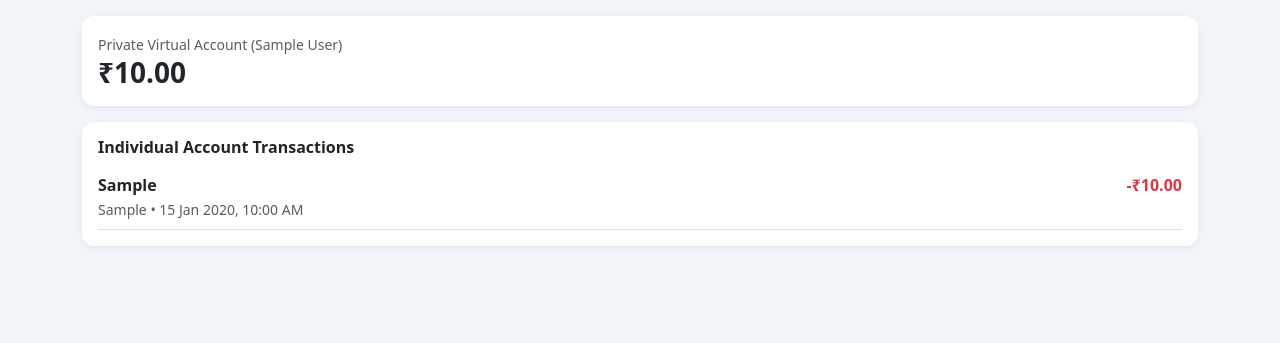
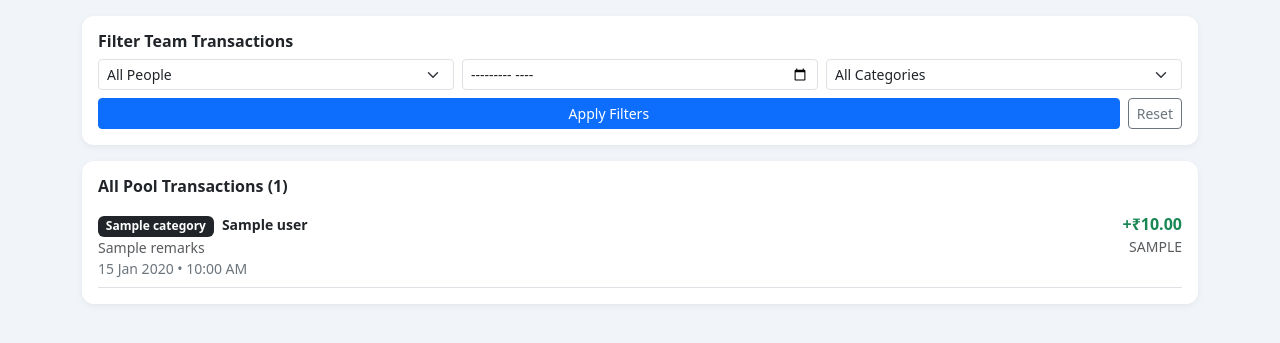
Before and after one commit to Bmk265/Tharvatha-Cheptha, a Flask app: template templates/all_transactions.html in a window 1280 px wide. Shown: the part 56-399 px from the top of the page. Run offline with Flask 3, Linux system fonts and the light colour scheme; tables that the repository leaves empty hold one stand-in row (values such as "Sample post"); the template is opened without the code that fills it: values that come from a table or form of the project are taken from there, most other values are stand-ins (such as "Sample title", 1, 10 or a date in 2020).

Commit message:
Update all_transactions.html

```diff
--- a/templates/all_transactions.html
+++ b/templates/all_transactions.html
@@ -1,37 +1,53 @@
 {% extends "base.html" %}
 {% block content %}
-<div class="card p-3 mb-3 bg-white">
-  <div class="d-flex justify-content-between align-items-center">
-    <div>
-      <small class="text-muted">Private Virtual Account ({{ viewed_user.name }})</small>
-      <h3 class="fw-bold mb-0">₹{{ "%.2f"|format(viewed_user.personal_balance) }}</h3>
-    </div>
-    {% if current_user.role == 'cashier' %}
-    <form method="GET">
-      <select name="user_id" class="form-select form-select-sm" onchange="this.form.submit()">
+<div class="card p-3 mb-3">
+  <h6 class="fw-bold mb-2">Filter Team Transactions</h6>
+  <form method="GET" class="row g-2">
+    <div class="col-4">
+      <select name="person" class="form-select form-select-sm">
+        <option value="">All People</option>
         {% for m in members %}
-          <option value="{{ m.id }}" {{ 'selected' if m.id == viewed_user.id else '' }}>{{ m.name }}</option>
+          <option value="{{ m.id }}" {{ 'selected' if person_filter == m.id|string else '' }}>{{ m.name }}</option>
         {% endfor %}
       </select>
-    </form>
-    {% endif %}
-  </div>
+    </div>
+    <div class="col-4">
+      <input type="month" name="month" value="{{ month_filter }}" class="form-control form-control-sm">
+    </div>
+    <div class="col-4">
+      <select name="category" class="form-select form-select-sm">
+        <option value="">All Categories</option>
+        {% for cat in categories %}
+          <option value="{{ cat }}" {{ 'selected' if category_filter == cat else '' }}>{{ cat }}</option>
+        {% endfor %}
+      </select>
+    </div>
+    <div class="col-12 d-flex gap-2">
+      <button class="btn btn-sm btn-primary flex-grow-1">Apply Filters</button>
+      <a href="{{ url_for('all_transactions') }}" class="btn btn-sm btn-outline-secondary">Reset</a>
+    </div>
+  </form>
 </div>
 
 <div class="card p-3">
-  <h6 class="fw-bold mb-2">Individual Account Transactions</h6>
-  {% for t in transactions %}
+  <h6 class="fw-bold mb-2">All Pool Transactions ({{ entries|length }})</h6>
+  {% for e in entries %}
   <div class="border-bottom py-2 d-flex justify-content-between">
     <div>
-      <div class="fw-semibold">{{ t.category }}</div>
-      <small class="text-muted">{{ t.remarks }} • {{ t.created_at.strftime('%d %b %Y, %I:%M %p') }}</small>
+      <span class="badge bg-dark">{{ e.category }}</span>
+      <span class="small fw-semibold ms-1">{{ e.user.name if e.user else 'Pool' }}</span>
+      <div class="small text-muted">{{ e.remarks }}</div>
+      <div class="small text-secondary">{{ e.created_at.strftime('%d %b %Y • %I:%M %p') }}</div>
     </div>
-    <span class="fw-bold {{ 'text-success' if t.tx_type == 'credit' else 'text-danger' }}">
-      {{ '+' if t.tx_type == 'credit' else '-' }}₹{{ "%.2f"|format(t.amount) }}
-    </span>
+    <div class="text-end">
+      <strong class="{{ 'text-danger' if e.tx_type == 'debit' else 'text-success' }}">
+        {{ '-' if e.tx_type == 'debit' else '+' }}₹{{ "%.2f"|format(e.amount) }}
+      </strong>
+      <div class="small text-muted">{{ e.tx_type|upper }}</div>
+    </div>
   </div>
   {% else %}
-  <p class="text-muted small mb-0">No individual transactions recorded yet.</p>
+  <p class="text-muted small mb-0">No matching transactions found.</p>
   {% endfor %}
 </div>
 {% endblock %}
```
